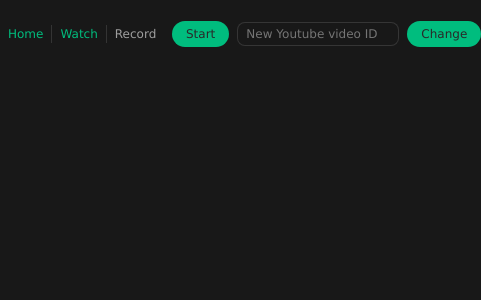
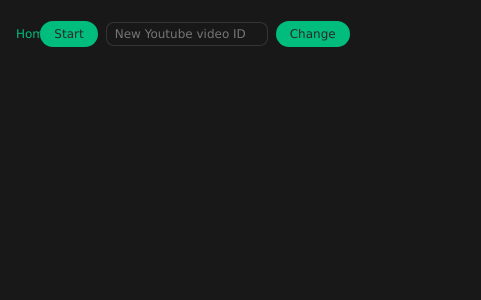
Before and after one commit to aajh/vod-video-player, a Vue app: page /record in a window 390 px wide. Shown: the top 300 px of the page, 481 px wide, since content can reach past the window. Built offline with nearby package versions, Linux system fonts and the light colour scheme.

Commit message:
Move nav bar out of the layout template

```diff
--- a/eslint.config.js
+++ b/eslint.config.js
@@ -14,4 +14,10 @@ export default [
 
     ...pluginVue.configs['flat/essential'],
     ...vueTsEslintConfig(),
+
+    {
+        rules: {
+            'vue/multi-word-component-names': 'off',
+        },
+    },
 ]
--- a/src/App.vue
+++ b/src/App.vue
@@ -4,13 +4,6 @@ import { RouterView } from 'vue-router'
 
 <template>
     <div class="container">
-        <header class="toolbar" id="toolbar">
-            <nav class="top-nav">
-                <RouterLink to="/">Home</RouterLink>
-                <RouterLink to="/watch">Watch</RouterLink>
-                <RouterLink to="/record">Record</RouterLink>
-            </nav>
-        </header>
         <div class="content">
             <RouterView />
         </div>
@@ -23,54 +16,4 @@ import { RouterView } from 'vue-router'
     font-weight: normal;
     margin: 0 auto;
 }
-
-.toolbar {
-    --nav-width: 15rem;
-
-    display: grid;
-    width: 100%;
-    height: var(--toolbar-height);
-    grid-template-columns: minmax(var(--nav-width), 1fr) minmax(0, 2fr) minmax(var(--nav-width), 1fr);
-    padding-top: 0.5rem;
-    grid-gap: 1rem;
-}
-
-.top-nav {
-    display: flex;
-    place-items: center;
-
-    a.router-link-exact-active {
-        color: var(--color-text);
-    }
-
-    a.router-link-exact-active:hover {
-        background-color: transparent;
-    }
-
-    a {
-        display: inline-block;
-        padding: 0 1rem;
-        border-left: 1px solid var(--color-border);
-    }
-
-    a:first-of-type {
-        border: 0;
-    }
-}
-
-@media (max-width: 38rem) {
-    .toolbar {
-        --nav-width: 10rem;
-        grid-gap: 0.75rem;
-        padding-top: 0.25rem;
-    }
-
-    .top-nav {
-        font-size: 0.75rem;
-
-        a {
-            padding: 0 0.5rem;
-        }
-    }
-}
 </style>
--- /dev/null
+++ b/src/components/Navigation.vue
@@ -0,0 +1,49 @@
+<script setup lang="ts">
+import { RouterLink } from 'vue-router';
+import Toolbar from '@/components/Toolbar.vue';
+</script>
+
+<template>
+    <Toolbar>
+        <nav class="top-nav">
+            <RouterLink to="/">Home</RouterLink>
+            <RouterLink to="/watch">Watch</RouterLink>
+            <RouterLink to="/record">Record</RouterLink>
+        </nav>
+    </Toolbar>
+</template>
+
+<style scoped>
+.top-nav {
+    display: flex;
+    place-items: center;
+
+    a.router-link-exact-active {
+        color: var(--color-text);
+    }
+
+    a.router-link-exact-active:hover {
+        background-color: transparent;
+    }
+
+    a {
+        display: inline-block;
+        padding: 0 1rem;
+        border-left: 1px solid var(--color-border);
+    }
+
+    a:first-of-type {
+        border: 0;
+    }
+}
+
+@media (max-width: 38rem) {
+    .top-nav {
+        font-size: 0.75rem;
+
+        a {
+            padding: 0 0.5rem;
+        }
+    }
+}
+</style>
--- /dev/null
+++ b/src/components/Toolbar.vue
@@ -0,0 +1,23 @@
+<template>
+    <header class="toolbar" id="toolbar">
+        <slot />
+    </header>
+</template>
+
+<style scoped>
+.toolbar {
+    display: grid;
+    width: 100%;
+    height: var(--toolbar-height);
+    padding-top: 0.5rem;
+    grid-gap: 1rem;
+    align-items: center;
+}
+
+@media (max-width: 38rem) {
+    .toolbar {
+        grid-gap: 0.75rem;
+        padding-top: 0.25rem;
+    }
+}
+</style>
--- a/src/views/HomeView.vue
+++ b/src/views/HomeView.vue
@@ -1,5 +1,10 @@
+<script setup lang="ts">
+import Navigation from '@/components/Navigation.vue';
+</script>
+
 <template>
     <div class="container">
+        <Navigation />
         <main class="content">
             <h1>VOD Video Player</h1>
             <p>
@@ -50,14 +55,11 @@ timeOffset 800
 </template>
 
 <style scoped>
-.container {
-    margin-top: calc(3rem);
-    padding: 0 3rem;
-}
-
 .content {
     max-width: var(--text-content-max-width);
     margin: 2rem auto 5rem;
+    margin-top: 2rem;
+    padding: 0 3rem;
 }
 
 h2 {
--- a/src/views/RecordView.vue
+++ b/src/views/RecordView.vue
@@ -1,10 +1,12 @@
 <script setup lang="ts">
 import { computed, ref, useTemplateRef, watch } from 'vue';
+import { RouterLink } from 'vue-router';
 
 import { useDebug } from '@/misc';
 import { createFilenameTimestamp, MomentTag, saveToDisk, VOD_FILE_TEMPLATE } from '@/vodFile';
 
 import IframeContainer from '@/components/IframeContainer.vue';
+import Toolbar from '@/components/Toolbar.vue';
 import YoutubePlayer from '@/components/YoutubePlayer.vue';
 import { PlayerState, getVideoIdFromUrl } from '@/components/YoutubePlayer.vue';
 
@@ -176,7 +178,7 @@ function recordMoment(tag: MomentTag, argument?: RecordedMoment['argument'], arg
 
 <template>
     <div class="container">
-        <Teleport to="#toolbar">
+        <Toolbar class="toolbar">
             <div class="controls" :class="!!player || 'not-ready'">
                 <button v-show="!isRecording && !recording.length" @click="start" class="button" type="button">
                     Start <span class="hide-small">recording</span>
@@ -201,7 +203,8 @@ function recordMoment(tag: MomentTag, argument?: RecordedMoment['argument'], arg
                     </button>
                 </form>
             </div>
-        </Teleport>
+            <RouterLink class="home-link" to="/">Home</RouterLink>
+        </Toolbar>
 
         <IframeContainer class="player-container" v-slot="{ size }">
             <YoutubePlayer
@@ -257,13 +260,24 @@ function recordMoment(tag: MomentTag, argument?: RecordedMoment['argument'], arg
     padding: 1rem;
     padding-top: 0;
 
-    grid-template: 100% / 100%;
+    grid-template-columns: 100%;
+    grid-template-rows: auto 1fr;
     align-items: center;
     justify-items: center;
 }
 
+.toolbar {
+    grid-template-columns: auto 1fr;
+}
+
+.home-link {
+    grid-area: 1 / 1;
+}
+
 .controls {
     display: flex;
+    grid-column: 1 / span 2;
+    grid-row: 1;
     gap: 1rem;
     align-items: center;
     justify-content: center;
@@ -292,16 +306,13 @@ function recordMoment(tag: MomentTag, argument?: RecordedMoment['argument'], arg
     opacity: 0.4;
 }
 
-@media (max-width: 73rem) {
-    .controls {
-        grid-column-start: span 2;
-        justify-content: left;
-    }
-}
-
 @media (max-width: 53rem) {
     .controls {
         gap: 0.5rem;
+        font-size: 0.75rem;
+    }
+
+    .home-link {
         font-size: 0.75rem;
     }
 
--- a/src/views/WatchView.vue
+++ b/src/views/WatchView.vue
@@ -5,6 +5,7 @@ import { useRoute } from 'vue-router';
 import { useDebug } from '@/misc';
 import { ParseError, parseVodFile, type VodFile } from '@/vodFile';
 
+import Navigation from '@/components/Navigation.vue';
 import VodPlayer from '@/components/VodPlayer.vue';
 
 const TEST_VOD_FILE_URL = '/test_vod.txt';
@@ -119,6 +120,8 @@ async function onDrop(event: DragEvent) {
 </script>
 
 <template>
+    <Navigation />
+
     <div class="vod-selector" v-show="!vodFile">
         <h2 class="vod-file-label">
             Select VOD file to watch
```
Also changed, not shown: 1 other file (tests, documents, lock files or other folders).
